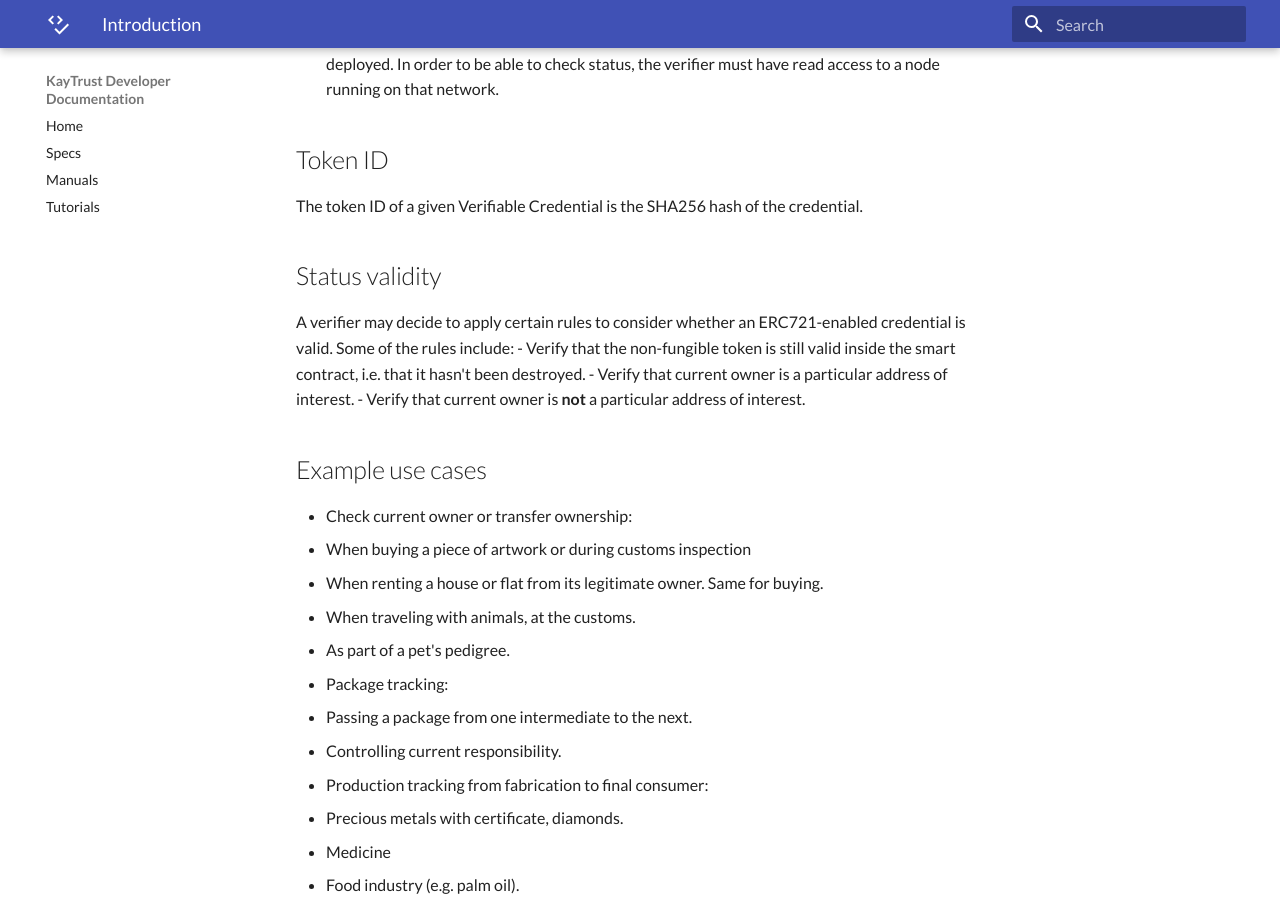
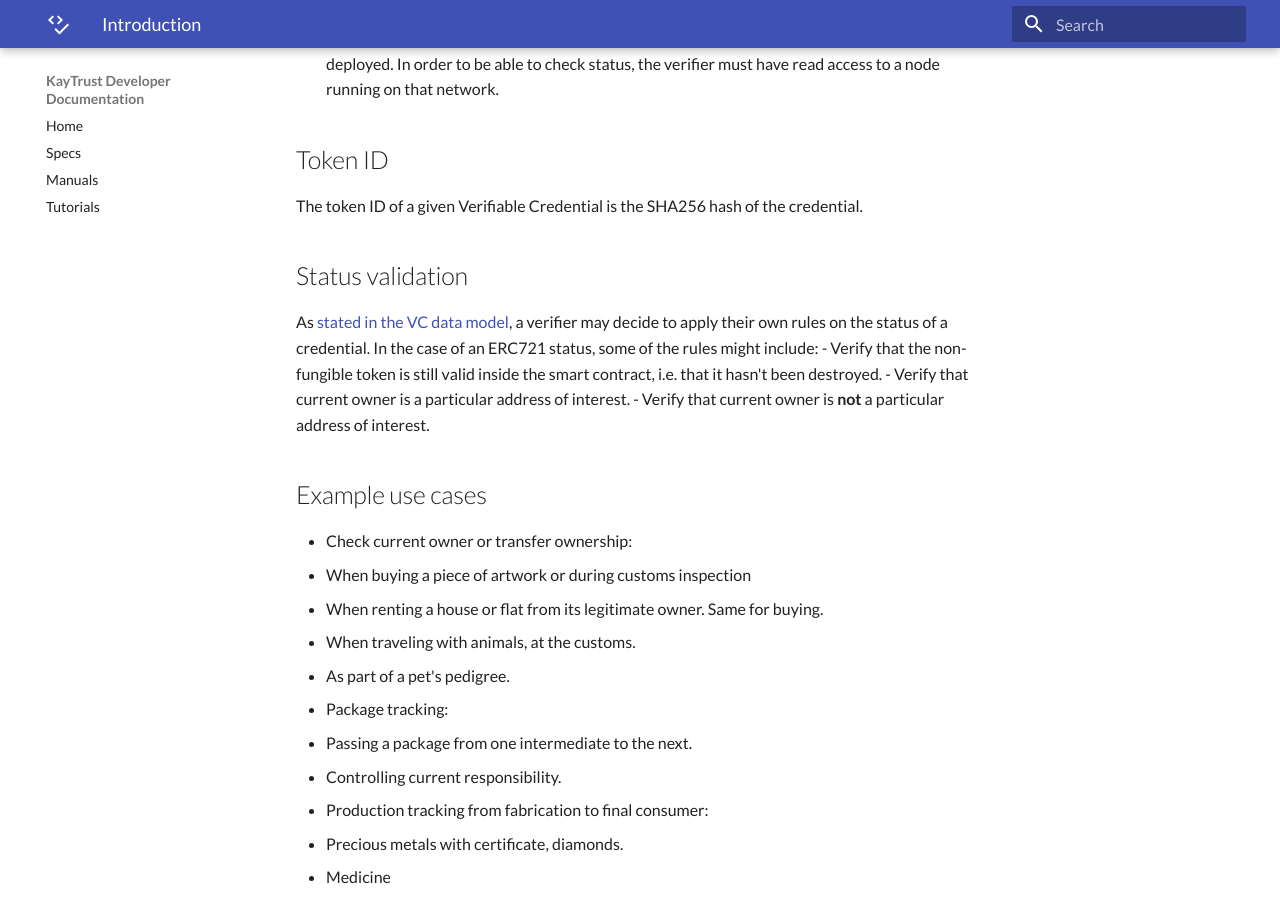
Before and after one commit to KayTrust/kaytrust.github.io, an MkDocs documentation site: the page built from docs/Specs/Credential-Status-ERC721.md, in a window 1280 px wide and 900 px high, scrolled down 842 px. Built offline with MkDocs 1.6.1 and Material for MkDocs 9.7.7, drawn with Linux system fonts in a browser that asks for light colours.

Commit message:
Updated Credential Status ERC721

```diff
--- a/docs/Specs/Credential-Status-ERC721.md
+++ b/docs/Specs/Credential-Status-ERC721.md
@@ -24,9 +24,9 @@ Inside the verifiable credential, the following fields are to be used inside the
 
 The token ID of a given Verifiable Credential is the SHA256 hash of the credential.
 
-## Status validity
+## Status validation
 
-A verifier may decide to apply certain rules to consider whether an ERC721-enabled credential is valid. Some of the rules include:
+As [stated in the VC data model](https://w3c.github.io/vc-data-model/#status-0), a verifier may decide to apply their own rules on the status of a credential. In the case of an ERC721 status, some of the rules might include:
 - Verify that the non-fungible token is still valid inside the smart contract, i.e. that it hasn't been destroyed.
 - Verify that current owner is a particular address of interest.
 - Verify that current owner is **not** a particular address of interest.
```
